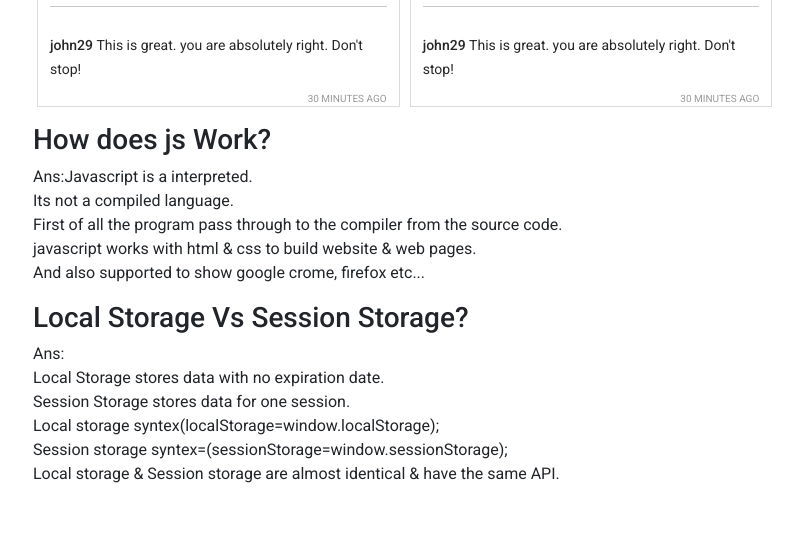
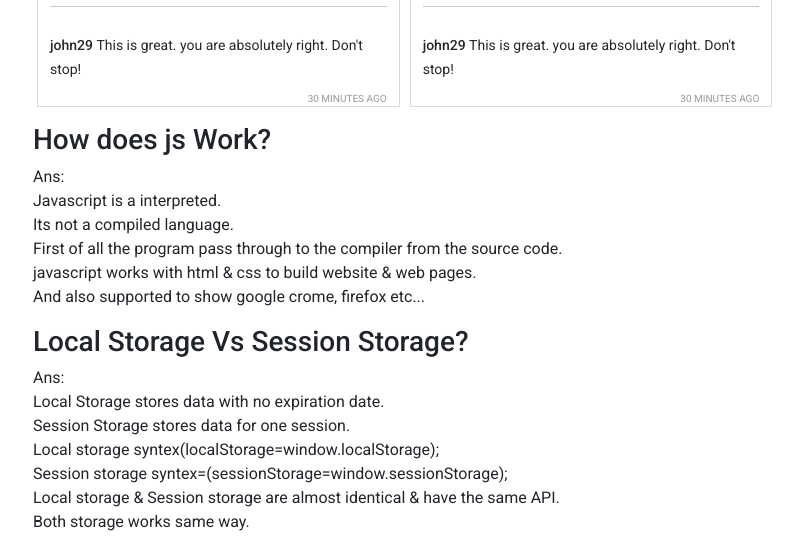
Before and after one commit to payeltilak/insta-sohor-website, a plain HTML site: page index.html in a window 1280 px wide. Shown: the part 1425-1975 px from the top of the page, without its empty margins (49-852 px from the left). Before the commit the page ends 1927 px from the top, so only its background shows below. Drawn offline with nearby package versions, Linux system fonts and the light colour scheme.

Commit message:
some problem solves

```diff
--- a/index.html
+++ b/index.html
@@ -58,12 +58,15 @@
 
         </div>
     </main>
-    <section class="container">
+    <section id="ans-question" class="container">
         <h3>How does js Work?</h3>
-        <p>Ans:Javascript is a interpreted.<br>
+        <p>Ans:
+            <br>
+            Javascript is a interpreted.<br>
             Its not a compiled language. <br>
             First of all the program pass through to the compiler from the source code.<br>javascript works with html &
-            css to build website & web pages.<br> And also supported to show google crome, firefox etc... </p>
+            css to build website & web pages.<br> And also supported to show google crome, firefox etc...
+        </p>
         <h3>Local Storage Vs Session Storage?</h3>
         <p>Ans:
             <br>
@@ -76,6 +79,8 @@
             syntex=(sessionStorage=window.sessionStorage);
             <br>
             Local storage & Session storage are almost identical & have the same API.
+            <br>
+            Both storage works same way.
         </p>
 
     </section>
--- a/js/app.js
+++ b/js/app.js
@@ -40,12 +40,18 @@ const switchTab = (id) => {
     document.getElementById("reported").style.display = "none";
     document.getElementById("like-post").style.display = "none";
     document.getElementById("report-post").style.display = "none";
+    document.getElementById("ans-question").style.display = "block";
+
+
   } else if (id === "liked") {
     document.getElementById("liked").style.display = "block";
     document.getElementById("posts").style.display = "none";
     document.getElementById("reported").style.display = "none";
     document.getElementById("like-post").style.display = "block";
     document.getElementById("report-post").style.display = "none";
+    document.getElementById("ans-question").style.display = "none";
+
+
     displayLikedPosts();
   } else {
     document.getElementById("reported").style.display = "block";
@@ -53,6 +59,7 @@ const switchTab = (id) => {
     document.getElementById("liked").style.display = "none";
     document.getElementById("like-post").style.display = "none";
     document.getElementById("report-post").style.display = "block";
+    document.getElementById("ans-question").style.display = "none";
 
     displayReportedPosts();
   }
```
